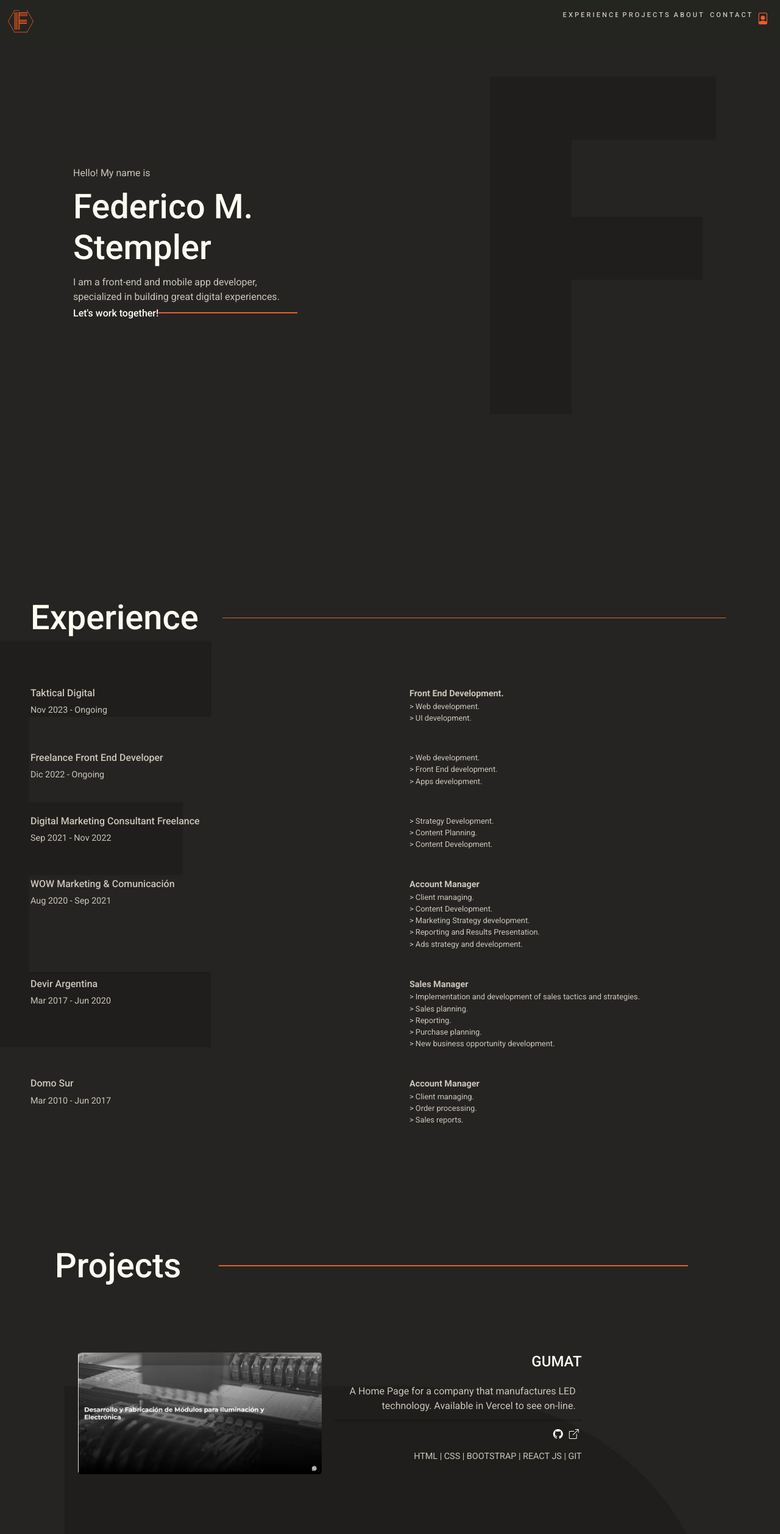
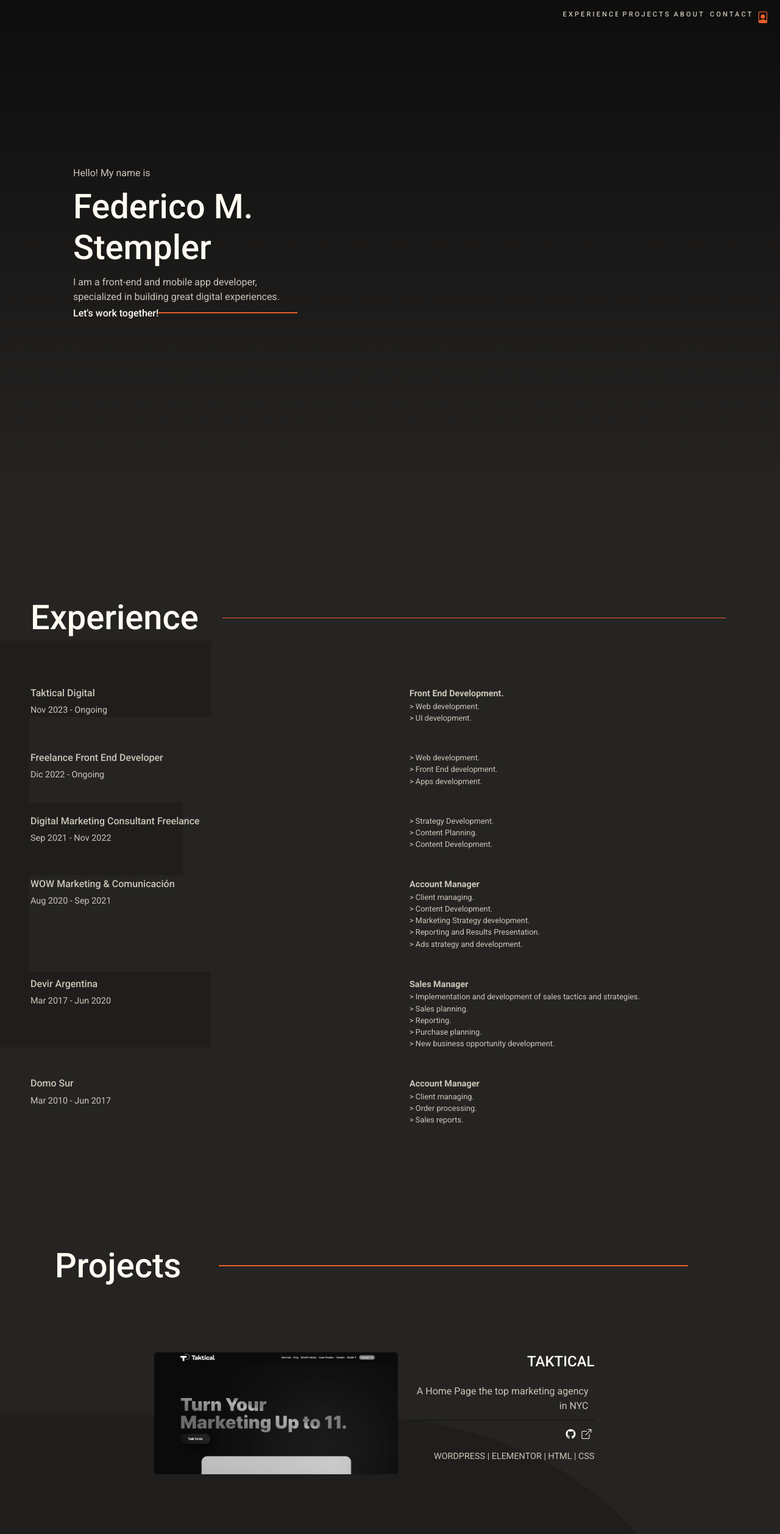
Before and after one commit to fstempler/personalPortfolio, a React (Vite) app: page / in a window 1280 px wide. Shown: the top 2516 px of the page at 61% size. Built offline with nearby package versions, Linux system fonts and the light colour scheme.

Commit message:
Add taktical project / remove logo from navbar / add button footer

```diff
--- a/src/App.css
+++ b/src/App.css
@@ -0,0 +1,3 @@
+a {
+    text-decoration: none;
+}
--- a/src/Components/Contact/Contact.jsx
+++ b/src/Components/Contact/Contact.jsx
@@ -106,12 +106,16 @@ const Contact = () => {
                 <button type="submit" className=" contact__Form-Btn">Send Message</button>
             </form>
             </div>
+
             <div className='contact__Rrss-Container'>
+                <div className='contact__TopBtn'>
+                  <a href='#' className='contact__Top-Btn'>Back to Top <span className='arrowIcon'><i className="bi bi-arrow-90deg-up"></i></span></a>
+                </div>
                 <div className='contact__Rrss contactRrss-Hr-Line'>
-                <Link to='https://www.linkedin.com/in/federico-stempler/' target='_blank'><i className="bi bi-linkedin icon"></i></Link>
-                <Link to='https://github.com/fstempler' target='_blank'><i className="bi bi-github icon"></i></Link>
-                <Link to='https://www.instagram.com/fmstempler/'target='_blank'><i className="bi bi-instagram icon"></i></Link>
-                <Link to='mailTo:fmstempler@gmail.com'><i className="bi bi-envelope-at icon"></i></Link>
+                  <Link to='https://www.linkedin.com/in/federico-stempler/' target='_blank'><i className="bi bi-linkedin icon"></i></Link>
+                  <Link to='https://github.com/fstempler' target='_blank'><i className="bi bi-github icon"></i></Link>
+                  <Link to='https://www.instagram.com/fmstempler/'target='_blank'><i className="bi bi-instagram icon"></i></Link>
+                  <Link to='mailTo:fmstempler@gmail.com'><i className="bi bi-envelope-at icon"></i></Link>
                 </div>
             </div>
             <div className='contact__Copyright-Container'>
--- a/src/Components/Contact/contact.css
+++ b/src/Components/Contact/contact.css
@@ -88,13 +88,25 @@
     height: 50%;
     display: flex;
     flex-wrap: wrap;
-    align-content: flex-end;
+    align-content: center;
     justify-content: center;
+    flex-direction: column;
 
 }
 .contact__Rrss{
     display: flex;
     flex-direction: row;
+}
+.contact__Top-Btn{
+    display: flex;
+    justify-content: center;
+    text-align: center;
+    margin: 40px 10px;
+    text-decoration: none;
+    color: #EB5E28;
+}
+.arrowIcon{
+    margin: 0 10px;
 }
 /* .contactRrss-Hr-Line{
     position: relative;
@@ -128,6 +140,8 @@
     font-weight: 300;
 }
 
+
+
 @media (max-width: 556px){
     .contact__Form-Container{
         /* margin-top: 100px; */
--- a/src/Components/Header/Header.jsx
+++ b/src/Components/Header/Header.jsx
@@ -10,7 +10,7 @@ const Header = () => {
                 <p className='header__Text-First'>Hello! My name is</p>
                 <h1 className='header__Text-Name'>Federico M. Stempler</h1>
                 <p className='header__Text-Subtext'>I am a front-end and mobile app developer, specialized in building great digital experiences.</p>
-                <h6 className='header__Text-Subtitle hr-line'>Let's work together!</h6>
+                <a href='#Contact'><h6 className='header__Text-Subtitle hr-line'>Let's work together!</h6></a>
             </div>
         </div>
         </>
--- a/src/Components/Header/header.css
+++ b/src/Components/Header/header.css
@@ -1,14 +1,15 @@
 .header__Container{
-    background-image: url('../../assets/Backgrounds/background__Header.jpg');
+    /* background-image: url('../../assets/Backgrounds/background__Header.jpg');
     background-position: left;
     background-size: cover;
-    background-repeat: no-repeat;
+    background-repeat: no-repeat; */
     height: 100vh;
     width: 100%;
     background-color: #252422;
     display: flex;
     align-items: center;
     justify-content: left;
+    background-image: linear-gradient(to bottom, #0e0d0d 0%, #252422 100%);
 }
 
 .header__Text-Container{
--- a/src/Components/Navbar/Navbar.jsx
+++ b/src/Components/Navbar/Navbar.jsx
@@ -9,7 +9,7 @@ const Navbar = () => {
         <nav className="navbar navbar-expand-lg bg-body-transparent navbar-dark fixed-top navbar__Container">
             <div className="container-fluid ">
                 <Link className="navbar-brand" to="#Header">
-                    <img className='navbar__Logo' src={logo} alt='Logo'/>
+                    {/* <img className='navbar__Logo' src={logo} alt='Logo'/>     */}
                 </Link>
                 <button className="navbar-toggler" type="button" data-bs-toggle="collapse" data-bs-target="#navbarSupportedContent" aria-controls="navbarSupportedContent" aria-expanded="false" aria-label="Toggle navigation">
                     <span className="navbar-toggler-icon"></span>
--- a/src/Components/Navbar/navbar.css
+++ b/src/Components/Navbar/navbar.css
@@ -1,5 +1,5 @@
 .navbar__Container{
-    background-color: #25242240;
+    background-color: #25242200;
     position: fixed;
     top: 0;
     z-index: 1000;
--- a/src/Components/Projects/Projects.jsx
+++ b/src/Components/Projects/Projects.jsx
@@ -5,6 +5,7 @@ import silmar from '../../assets/Cards/cards_silmar.jpg';
 import memoryTest from '../../assets/Cards/cards__MemoryTest.jpg';
 import spincity from '../../assets/Cards/cards__spincity.jpg';
 import gumat from '../../assets/Cards/cards__Gumat.jpg';
+import taktical from '../../assets/Cards/cards__Taktical.png';
 
 import CardRight from './Components/Cards/CardRight';
 
@@ -19,6 +20,13 @@ const Project = () => {
                 </h1>
             </div>
             <div className='project__Cards-Container'>
+
+                <CardRight
+                backgroundImage={taktical}
+                title='TAKTICAL'
+                text='A Home Page the top marketing agency in NYC'
+                tools='WORDPRESS | ELEMENTOR | HTML | CSS '
+                linkContent={'https://taktical.co/'}/>
 
                 <CardRight
                 backgroundImage={gumat}
```
Also changed, not shown: src/assets/Cards/cards__Taktical.png (added).
